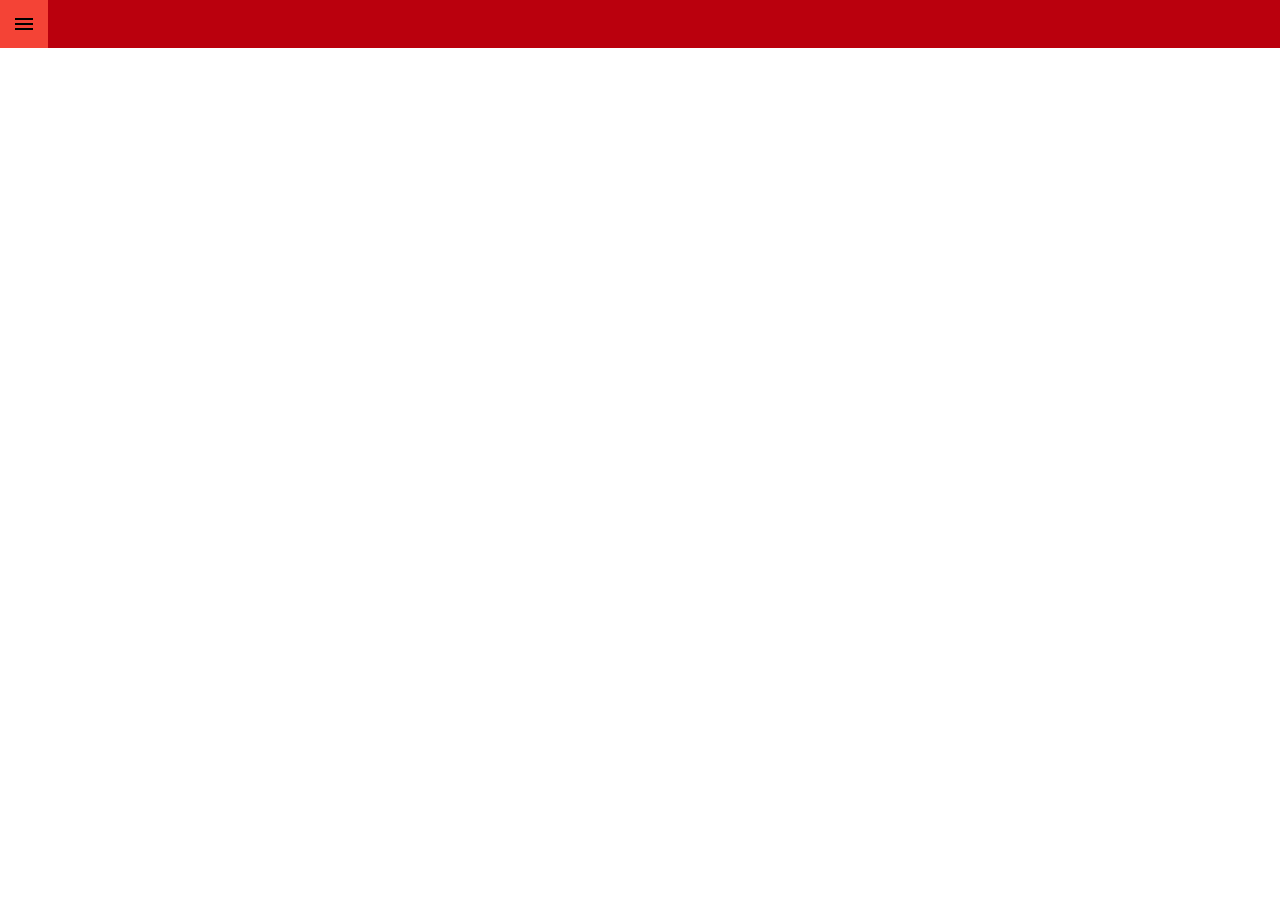
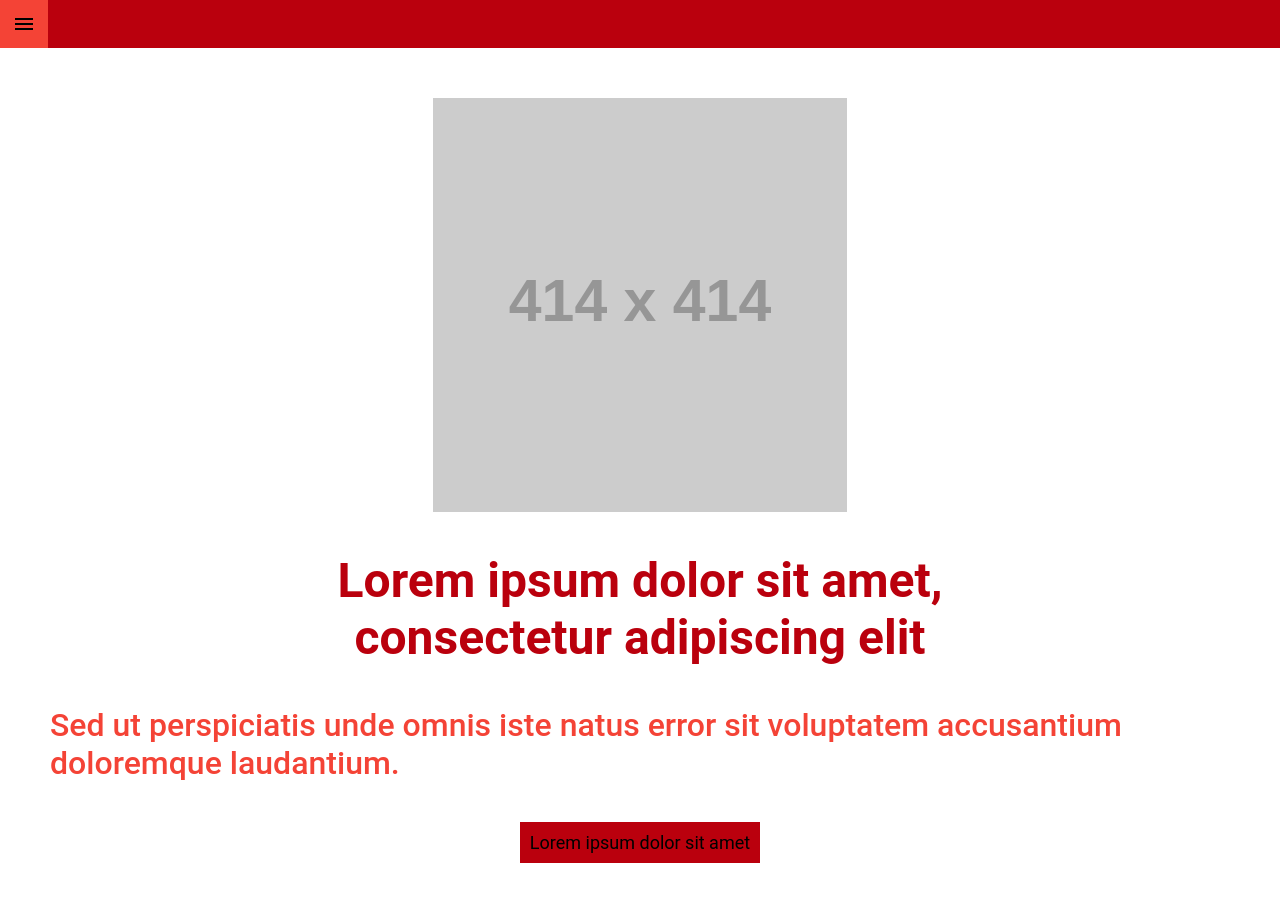
Before and after one commit to coozin/challenge, a website: page index.html in a window 1280 px wide. Before the commit the page ends 800 px from the top, so only its background shows below. Drawn offline with Linux system fonts and the light colour scheme; placeholder pictures from the web are drawn by us.

Commit message:
section one

```diff
--- a/index.html
+++ b/index.html
@@ -7,6 +7,7 @@
     <link rel="shortcut icon" href="favicon.ico"/>
     <style>
 			body {
+        font-family: 'Roboto', sans-serif;
 				margin: 0;
 			}
 			.navbar {
@@ -20,6 +21,35 @@
         background-color: #f44336;
         padding: 12px;
       }
+      .section {
+        padding: 50px;
+      }
+      .heading {
+        padding: 40px;
+        font-size: 48px;
+        font-weight: 700;
+        color: #ba000d;
+        text-align: center;
+      }
+      .paragraph {
+        color: #f44336;
+        font-weight: 500;
+        font-size: 32px;
+        text-align: left;
+      }
+      .basic-button {
+        padding: 10px;
+        margin: 40px;
+        font-size: 18px;
+        background-color: #ba000d;
+        text-align: center;
+        width: max-content;
+      }
+      .center {
+        display: block;
+        margin-left: auto;
+        margin-right: auto;
+      }
     </style>
   </head>
   <body>
@@ -28,6 +58,19 @@
         <img src="icons/baseline-menu-24px.svg" alt="">
       </div>
     </div>
+    <div class="section">
+      <img class="center" src="https://via.placeholder.com/414x414" alt="">
+      <div class="heading">
+        Lorem ipsum dolor sit amet,<br />
+        consectetur adipiscing elit
+      </div>
+      <div class="paragraph">
+        Sed ut perspiciatis unde omnis iste natus error sit voluptatem accusantium doloremque laudantium.
+      </div>
+      <div class="basic-button center">
+        Lorem ipsum dolor sit amet
+      </div>
+    </div>
     <script src="main.js"></script>
   </body>
 </html>
```
